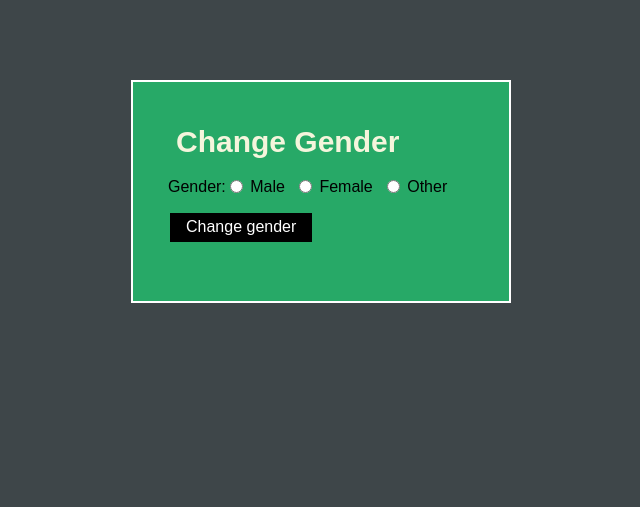
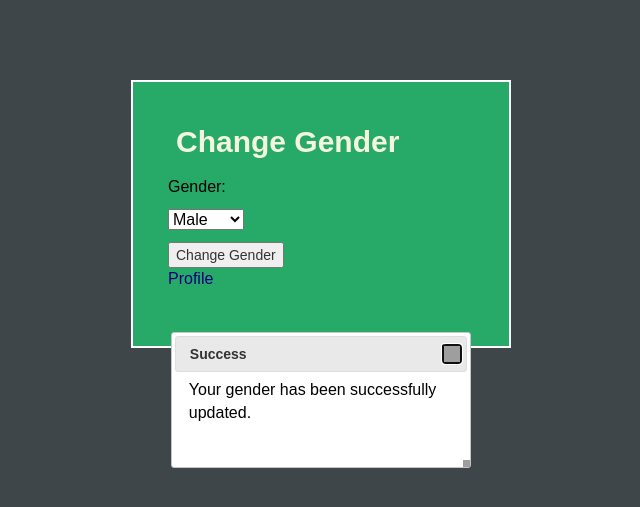
Before and after one commit to computer-science-team/seniorproject101, a PHP site: page /php/changeGender.php in a window 1280 px wide. Shown: the top 507 px of the page, without its empty margins (319-959 px from the left). Run offline with PHP 8.4, Linux system fonts and the light colour scheme; the visitor is signed in with stand-in values (Sample User, id 1); some libraries are stand-ins or nearby versions; grey boxes are pictures that could not be loaded.

Commit message:
added ajax

```diff
--- a/preliminry demo/php/changeGender.php
+++ b/preliminry demo/php/changeGender.php
@@ -1,5 +1,91 @@
 <?php
 session_start();
+$role = ($_SESSION['role']);
+$role2 = "yes";
+$go = "";
+            if (strcmp($role, $role2) !== 0){
+        		$go = "studentProfilePage.php";
+
+			}
+		else{
+		$go ="facultyProfilePage.php";
+		    }
+?>
+<!doctype html>
+<html lang="en">
+  <head>
+
+<!------------------------------------------------------->
+<script src="https://code.jquery.com/jquery-1.12.4.js"></script>
+  <script src="https://code.jquery.com/ui/1.12.1/jquery-ui.js"></script>
+<script>
+
+	$(document).ready(function(){
+	$('#userForm').submit(function(){
+
+	var Gender = $("#genders").val();
+
+	if(Gender)
+{
+
+        $.post('changeGender_receiver.php', {gender: Gender}, function(data){
+	if (data == 0) {
+	//alert( data );
+
+	location.reload();
+
+        }
+
+        }).fail(function() {
+
+            // just in case posting your form failed
+            alert( "Posting failed." );
+
+        });
+}
+else
+{
+	 alert( "value is empty");
+}
+
+        // to prevent refreshing the whole page page
+        return false;
+
+    });
+});
+</script>
+<!------------------------------------------------------->
+
+    <meta charset="utf-8">
+    <meta http-equiv="X-UA-Compatible" content="IE=edge">
+    <meta name="viewport" content="width=device-width, initial-scale=1">
+		<title>Edit Gender</title>
+		<link href="../css/bootstrap.min.css" rel="stylesheet">
+        <link href="../css/styles.css" rel="stylesheet">
+	</head>
+	<body>
+        <div class = "wrapper">
+		<div class="form-signin">
+		<div class="changeGender">
+			<h2>Change Gender</h2>
+			<form id='userForm'>
+			<p>Gender:</p>
+				<p>
+				<select id="genders" name="gender">
+  				<option value="Male">Male</option>
+  				<option value="Female">Female</option>
+  				<option value="Other">Other</option>
+				</select>
+				</p>
+			<input type='submit' value='Change Gender' />
+			<p><a href= "<?php echo $go ?>" >Profile</a></p>
+
+
+			</form>
+		</div>
+        </div>
+        </div>
+<?php
 $id = ($_SESSION['id']);
 $role = ($_SESSION['role']);
 $servername = "localhost";
@@ -8,18 +94,29 @@
 $dbname ="accounts";
 $mysqli =mysqli_connect($servername,$user,$passwd,$dbname);//login to database
 // Check connection
-
-if (isset($_POST['submit']))
-{
 if ($mysqli->connect_error)
 {
     die("Connection failed: " . $conn->connect_error);
 }
-else
+
+function ifsessionExists(){
+    //check if session exists?
+    if (isset($_SESSION['count'])){
+    return true;
+    }
+    else
+    {
+    return false;
+    }
+}
+
+if(ifsessionExists())
 {
-    //echo "Good";
-    //$username=$_POST['username'];
-    $password = $_POST['optradio'];
+    $count = '1';
+    if($_SESSION['count'] == $count)
+{
+$_SESSION['count'] = '0';
+    $password = $_SESSION['gender'];
 
 	 $sql= "UPDATE users SET gender= '".$password."' WHERE id = '".$id."'";
 
@@ -46,45 +143,5 @@
 }
 }//if isset
 ?>
-
-
-<!doctype html>
-<html lang="en">
-  <head>
-    <meta charset="utf-8">
-    <meta http-equiv="X-UA-Compatible" content="IE=edge">
-    <meta name="viewport" content="width=device-width, initial-scale=1">
-		<title>Edit Gender</title>
-		<link href="../css/bootstrap.min.css" rel="stylesheet">
-        <link href="../css/styles.css" rel="stylesheet">
-	</head>
-	<body>
-        <div class = "wrapper">
-		<div class="form-signin">
-		<div class="changeGender">
-			<h2>Change Gender</h2>
-			<form method="post" >
-
-			<p>Gender:
-				<label class="radio-inline">
-					<input type="radio" name="optradio"  value="Male"<?php if (isset($_POST['optradio']) && $_POST['optradio'] == 'Male' )
-					     echo ' checked="checked"';?> required>Male
-				</label>
-				<label class="radio-inline">
-					<input type="radio" name="optradio" value ="Female" <?php if (isset($_POST['optradio']) && $_POST['optradio'] == 'Female')
-					     echo ' checked="checked"'; ?>required>Female
-				</label>
-				<label class="radio-inline">
-					<input type="radio" name="optradio" value="Other"  <?php if (isset($_POST['optradio']) && $_POST['optradio'] == 'Other')
-					     echo ' checked="checked"'; ?>required>Other
-                </label></p>
-                <p>
-                    <input type="submit" name="submit" value="Change gender"></p>
-
-
-			</form>
-		</div>
-        </div>
-        </div>
 	</body>
 </html>
```
